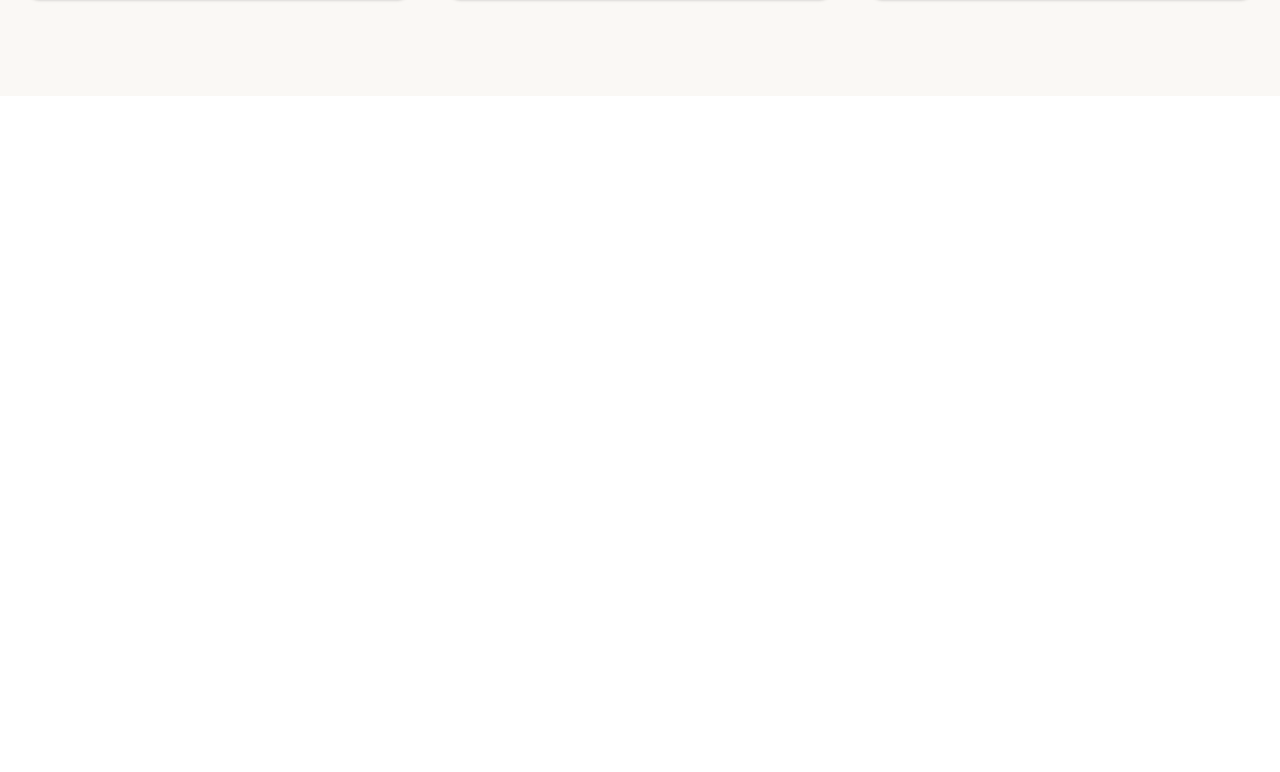
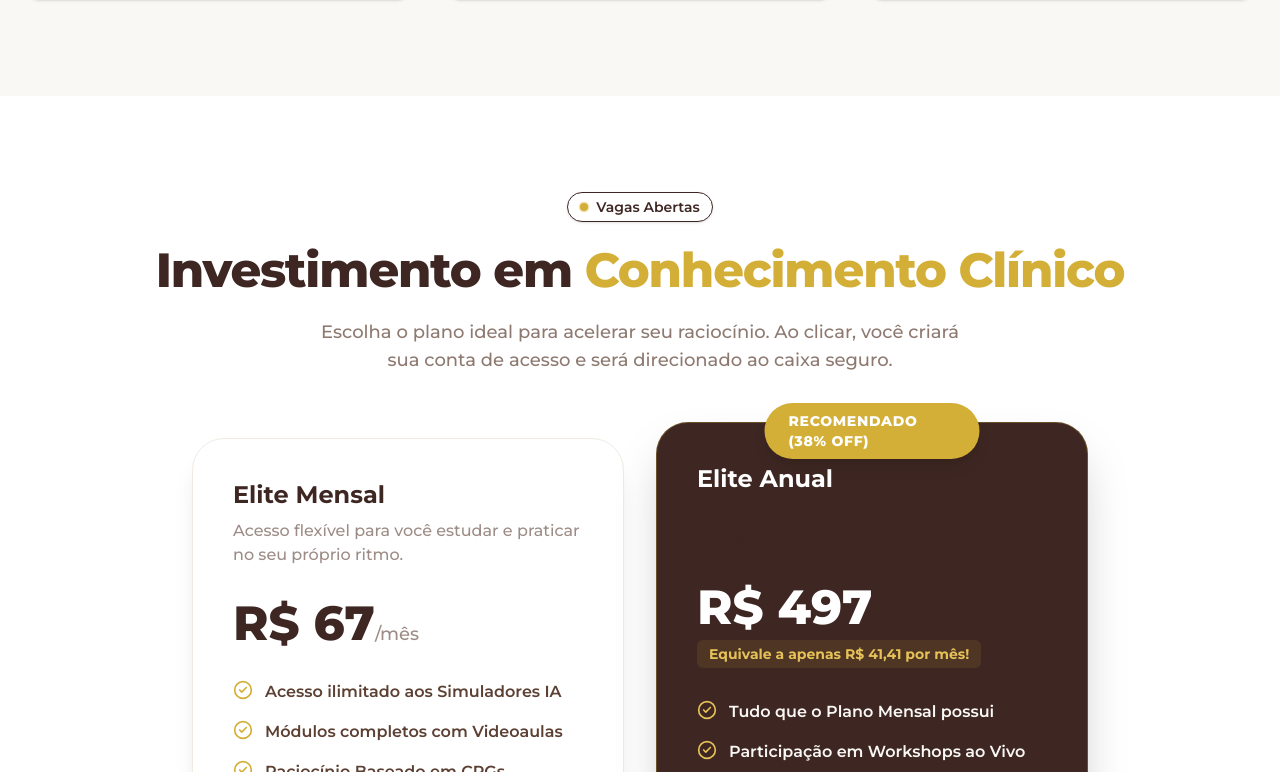
Before and after one commit to pabloandradeoficial/fisiohub, a Next.js app: page / in a window 1280 px wide. Shown: the part 2028-2800 px from the top of the page. Before the commit the page ends 2124 px from the top, so only its background shows below. Built offline with nearby package versions, Linux system fonts and the light colour scheme.

Commit message:
feat: adiciona tabela de precos na landing page

```diff
--- a/src/app/page.tsx
+++ b/src/app/page.tsx
@@ -203,6 +203,80 @@ export default function LandingPage() {
         </div>
       </section>
 
+      {/* Pricing Section */}
+      <section className="bg-white py-24" id="planos">
+        <div className="max-w-7xl mx-auto px-6 text-center">
+          <div className="inline-flex items-center gap-2 px-3 py-1 rounded-full bg-gold-50 border border-gold-200 text-gold-700 text-sm font-semibold shadow-sm mb-6">
+            <span className="relative flex h-2 w-2">
+              <span className="animate-ping absolute inline-flex h-full w-full rounded-full bg-gold-400 opacity-75"></span>
+              <span className="relative inline-flex rounded-full h-2 w-2 bg-gold-500"></span>
+            </span>
+            Vagas Abertas
+          </div>
+          <h2 className="text-4xl md:text-5xl font-black text-brown-900 mb-6 tracking-tight">Investimento em <span className="text-gold-500">Conhecimento Clínico</span></h2>
+          <p className="text-lg text-brown-800/70 max-w-2xl mx-auto font-medium mb-16">
+            Escolha o plano ideal para acelerar seu raciocínio. Ao clicar, você criará sua conta de acesso e será direcionado ao caixa seguro.
+          </p>
+
+          <div className="grid md:grid-cols-2 gap-8 max-w-4xl mx-auto text-left">
+            {/* Mensal Card */}
+            <div className="bg-white rounded-[2rem] p-10 border border-brown-100 shadow-xl relative flex flex-col hover:border-gold-300 transition-all duration-300 hover:-translate-y-1">
+              <h3 className="text-2xl font-bold text-brown-900 mb-2">Elite Mensal</h3>
+              <p className="text-brown-800/60 font-medium mb-8">Acesso flexível para você estudar e praticar no seu próprio ritmo.</p>
+
+              <div className="mb-8">
+                <span className="text-5xl font-black text-brown-900">R$ 67</span>
+                <span className="text-brown-800/60 font-medium text-lg">/mês</span>
+              </div>
+
+              <ul className="space-y-4 mb-10 font-semibold text-brown-800">
+                <li className="flex items-start gap-3"><CheckCircle2 className="w-5 h-5 text-gold-500 shrink-0" /> Acesso ilimitado aos Simuladores IA</li>
+                <li className="flex items-start gap-3"><CheckCircle2 className="w-5 h-5 text-gold-500 shrink-0" /> Módulos completos com Videoaulas</li>
+                <li className="flex items-start gap-3"><CheckCircle2 className="w-5 h-5 text-gold-500 shrink-0" /> Raciocínio Baseado em CPGs (Diretrizes)</li>
+                <li className="flex items-start gap-3 text-brown-800/40"><CheckCircle2 className="w-5 h-5 shrink-0" /> Suporte VIP (Exclusivo Anual)</li>
+              </ul>
+
+              <Link
+                href="/register"
+                className="mt-auto w-full py-4 px-6 rounded-xl bg-brown-50 hover:bg-brown-100 text-brown-900 font-bold border border-brown-200 transition-colors flex justify-center items-center gap-2 text-lg"
+              >
+                Assinar Plano Mensal
+              </Link>
+            </div>
+
+            {/* Anual Card (Destaque) */}
+            <div className="bg-brown-900 rounded-[2rem] p-10 border border-gold-500/30 shadow-2xl relative flex flex-col transform md:-translate-y-4">
+              <div className="absolute -top-5 left-1/2 -translate-x-1/2 bg-gold-500 text-white px-6 py-2 rounded-full text-sm font-black uppercase tracking-wider shadow-lg">
+                Recomendado (38% OFF)
+              </div>
+
+              <h3 className="text-2xl font-bold text-white mb-2">Elite Anual</h3>
+              <p className="text-brown-200 font-medium mb-8">Comprometimento total com a evolução do seu raciocínio clínico.</p>
+
+              <div className="mb-8">
+                <span className="text-5xl font-black text-white">R$ 497</span>
+                <span className="text-brown-300 font-medium text-lg">/ano</span>
+                <div className="text-gold-400 text-sm font-bold mt-2 bg-gold-500/10 inline-block px-3 py-1 rounded-md">Equivale a apenas R$ 41,41 por mês!</div>
+              </div>
+
+              <ul className="space-y-4 mb-10 font-semibold text-brown-50">
+                <li className="flex items-start gap-3"><CheckCircle2 className="w-5 h-5 text-gold-400 shrink-0" /> Tudo que o Plano Mensal possui</li>
+                <li className="flex items-start gap-3"><CheckCircle2 className="w-5 h-5 text-gold-400 shrink-0" /> Participação em Workshops ao Vivo</li>
+                <li className="flex items-start gap-3"><CheckCircle2 className="w-5 h-5 text-gold-400 shrink-0" /> Emissão de Certificados e Horas</li>
+                <li className="flex items-start gap-3"><CheckCircle2 className="w-5 h-5 text-gold-400 shrink-0" /> Acesso direto ao Suporte VIP (WhatsApp)</li>
+              </ul>
+
+              <Link
+                href="/register"
+                className="mt-auto w-full py-4 px-6 rounded-xl bg-gold-500 hover:bg-gold-400 text-white font-black shadow-lg shadow-gold-500/20 transition-all active:scale-95 flex justify-center items-center gap-2 text-lg"
+              >
+                Assinar Plano Anual
+              </Link>
+            </div>
+          </div>
+        </div>
+      </section>
+
     </div>
   );
 }
```
